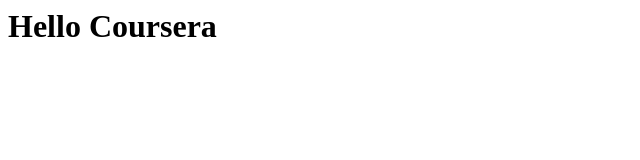
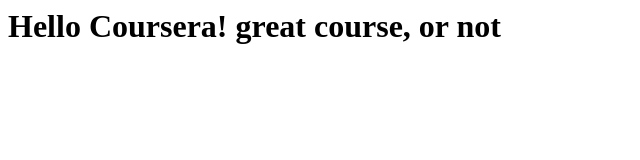
Before and after one commit to gnomomidy/coursera-test, a plain HTML site: page site/index.html in a window 1280 px wide. Shown: the whole page, without its empty margins (0-640 px from the left). Drawn offline with Linux system fonts and the light colour scheme.

Commit message:
alteracao

```diff
--- a/site/index.html
+++ b/site/index.html
@@ -3,6 +3,6 @@
 	<title>Hello Coursera</title>
 </head>
 <body>
-	<h1>Hello Coursera</h1>
+	<h1>Hello Coursera! great course, or not</h1>
 </body>
 </html>
```
